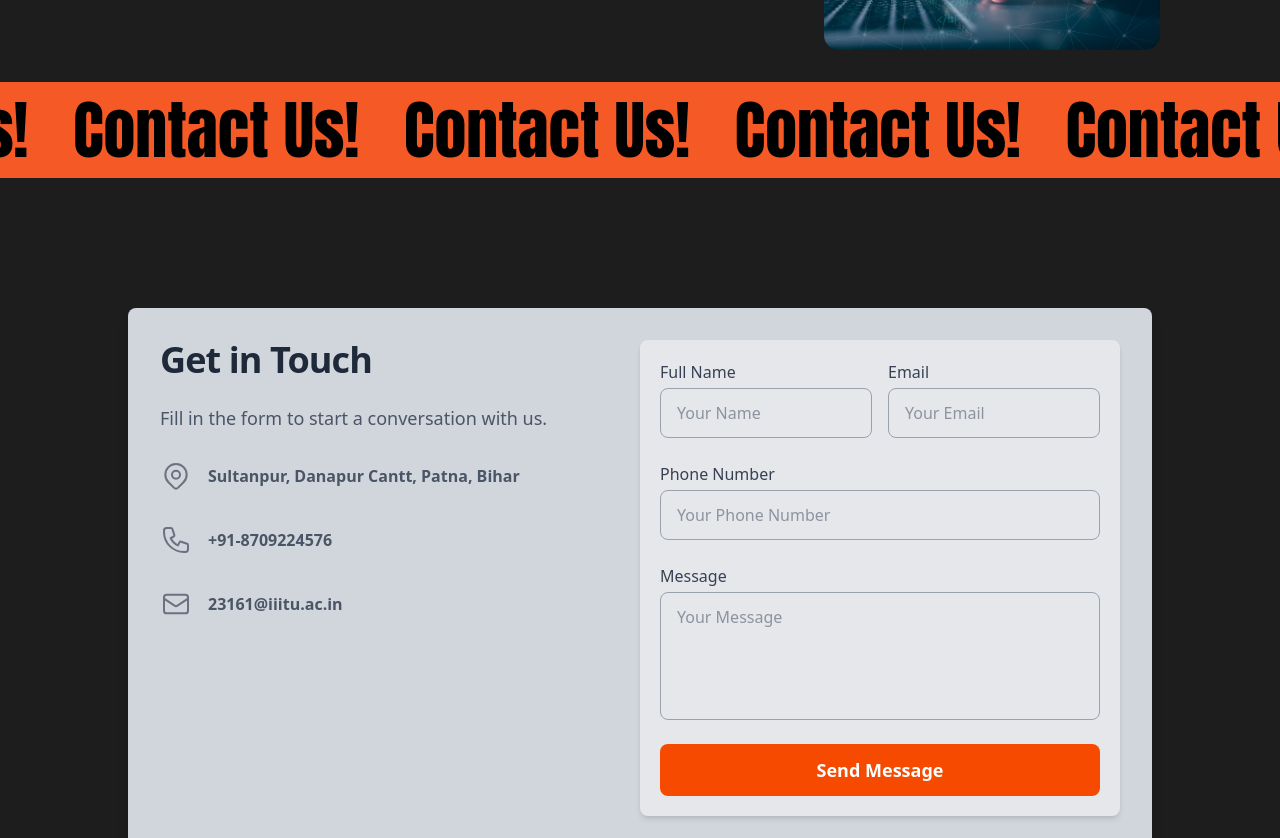
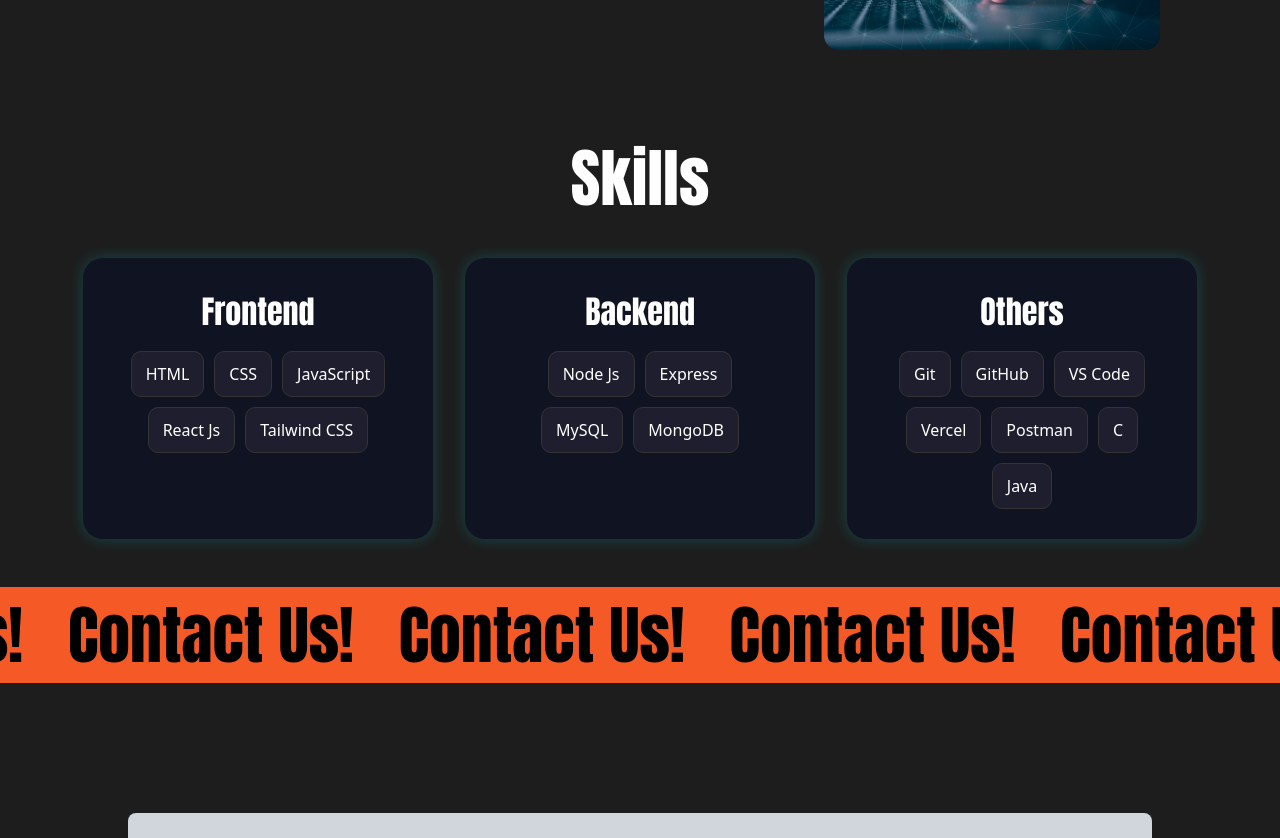
Before and after one commit to ujjwal-kumar01/My_portfolio, a React (Vite) app: page / in a window 1280 px wide. Shown: the part 1020-1858 px from the top of the page. Built offline with nearby package versions, Linux system fonts and the light colour scheme.

Commit message:
skill section

```diff
--- a/src/App.jsx
+++ b/src/App.jsx
@@ -5,6 +5,7 @@
 import Top from './components/Top'
 import About from './components/About'
 import Contactus from './components/Contactus'
+import Skills from './components/Skills'
 
 function App() {
   const [count, setCount] = useState(0)
@@ -13,6 +14,7 @@
     <>
     <Top />
     <About />
+    <Skills/>
     <Contactus/>
     </>
   )
--- a/src/components/About.jsx
+++ b/src/components/About.jsx
@@ -30,7 +30,7 @@
       <div id="backgroundtop2"></div>
       <h2 className="welcome">Welcome! &nbsp;&nbsp;Welcome! &nbsp;&nbsp;Welcome! &nbsp;&nbsp;Welcome! &nbsp;&nbsp;Welcome! &nbsp;&nbsp;Welcome! &nbsp;&nbsp;Welcome! &nbsp;&nbsp;Welcome! &nbsp;&nbsp;</h2>
       <div id="Aboutme">
-          <h2 id="about">About Me &nbsp;&nbsp;About Me &nbsp;&nbsp;About Me &nbsp;&nbsp;About Me &nbsp;&nbsp;About Me &nbsp;&nbsp;About Me &nbsp;&nbsp;About Me &nbsp;&nbsp;About Me &nbsp;&nbsp;</h2>
+        <h2 id="about">About Me &nbsp;&nbsp;About Me &nbsp;&nbsp;About Me &nbsp;&nbsp;About Me &nbsp;&nbsp;About Me &nbsp;&nbsp;About Me &nbsp;&nbsp;About Me &nbsp;&nbsp;About Me &nbsp;&nbsp;</h2>
         <div id="aboutmemain">
           <p id="mydetails">
             Hi, I'm <b>Ujjwal Kumar</b>, a software developer and B.Tech student at <b>IIIT Una, HP</b>,specializing in <b>Web development</b> and <b>DSA</b>.
--- /dev/null
+++ b/src/components/Skills.css
@@ -0,0 +1,113 @@
+/* 🔹 Skills Section Styling */
+#skills-section {
+    margin-top: 3rem;
+    color: white;
+    padding: 0rem 1rem 3rem 1rem;
+
+    /* ✅ Scroll Animation Base */
+    opacity: 0;
+    transform: translateY(50px);
+    transition: opacity 0.6s ease-out, transform 0.8s ease-out;
+  }
+
+  /* ✅ Active state when in viewport */
+  #skills-section.show {
+    opacity: 1;
+    transform: translateY(0);
+  }
+
+  .skills-heading {
+    font-size: 4rem;
+    text-align: center;
+    margin-bottom: 2rem;
+    color: #ffffff;
+    font-family: 'Impact', sans-serif;
+  }
+
+  .skills-container {
+    display: flex;
+    justify-content: center;
+    flex-direction: row;
+    flex-wrap: wrap;
+    gap: 2rem;
+  }
+
+  .skill-category {
+    background: #101322;
+    border-radius: 20px;
+    padding: 30px 40px; /* Increased padding */
+    box-shadow: 0 0 15px rgba(0, 247, 255, 0.2);
+    transition: transform 0.3s ease;
+    min-width: 300px;  /* Increased width */
+    max-width: 350px;  /* Increased width */
+  }
+
+  .skill-category:hover {
+    transform: translateY(-5px);
+  }
+
+  .skill-category h3 {
+    color: white;
+    font-size: 2rem;
+    margin-bottom: 15px;
+    text-align: center;
+    font-family: 'Impact', sans-serif;
+  }
+
+  .skill-items {
+    display: flex;
+    flex-wrap: wrap;
+    gap: 10px;
+    justify-content: center;
+  }
+
+  .skill-items span {
+    padding: 10px 14px;
+    background: #1e1e2f;
+    border-radius: 10px;
+    font-size: 1rem;
+    color: #fff;
+    border: 1px solid #333;
+    transition: background 0.3s ease;
+  }
+
+  .skill-items span:hover {
+    background: #00f7ff;
+    color: #000;
+    cursor: default;
+  }
+
+  /* 🔹 Responsive Styling */
+  @media (max-width: 800px) {
+    .skills-heading {
+      font-size: 2rem;
+    }
+
+    .skill-category {
+      min-width: 200px;
+    }
+
+    .skill-category h3 {
+      font-size: 1.2rem;
+    }
+
+    .skill-items span {
+      font-size: 0.9rem;
+      padding: 6px 10px;
+    }
+  }
+
+  @media (max-width: 480px) {
+    .skills-heading {
+      font-size: 1.8rem;
+    }
+
+    .skill-category h3 {
+      font-size: 1.1rem;
+    }
+
+    .skill-items span {
+      font-size: 0.85rem;
+      padding: 6px 8px;
+    }
+  }
--- /dev/null
+++ b/src/components/Skills.jsx
@@ -0,0 +1,67 @@
+import React from 'react'
+import "./Skills.css"
+import { useEffect } from "react";
+
+function Skills() {
+    useEffect(() => {
+        const section = document.querySelector("#skills-section");
+
+        const observer = new IntersectionObserver(
+          ([entry]) => {
+            if (entry.isIntersecting) {
+              section.classList.add("show");
+            }
+          },
+          { threshold: 0.3 }
+        );
+
+        if (section) {
+          observer.observe(section);
+        }
+
+        return () => observer.disconnect();
+      }, []);
+
+  return (
+    <div id="skills-section">
+          <h3 className="skills-heading">Skills</h3>
+          <div className="skills-container">
+            <div className="skill-category">
+              <h3>Frontend</h3>
+              <div className="skill-items">
+                <span>HTML</span>
+                <span>CSS</span>
+                <span>JavaScript</span>
+                <span>React Js</span>
+                {/* <span>Next Js</span> */}
+                <span>Tailwind CSS</span>
+              </div>
+            </div>
+            <div className="skill-category">
+              <h3>Backend</h3>
+              <div className="skill-items">
+                <span>Node Js</span>
+                <span>Express</span>
+                {/* <span>Python</span> */}
+                <span>MySQL</span>
+                <span>MongoDB</span>
+              </div>
+            </div>
+            <div className="skill-category">
+              <h3>Others</h3>
+              <div className="skill-items">
+                <span>Git</span>
+                <span>GitHub</span>
+                <span>VS Code</span>
+                <span>Vercel</span>
+                <span>Postman</span>
+                <span>C</span>
+                <span>Java</span>
+              </div>
+            </div>
+          </div>
+        </div>
+  )
+}
+
+export default Skills
```
